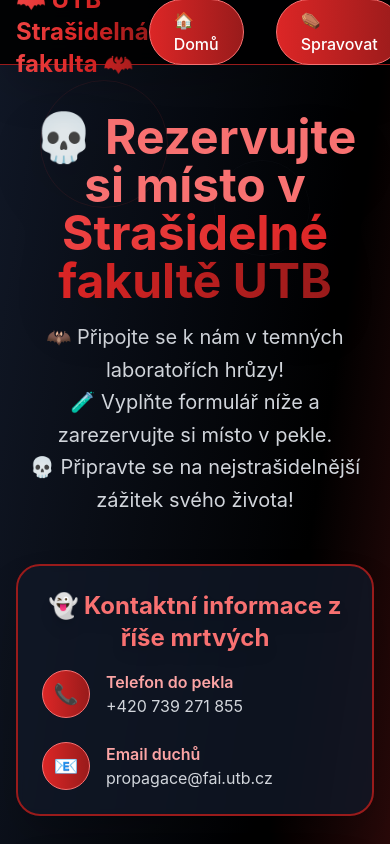
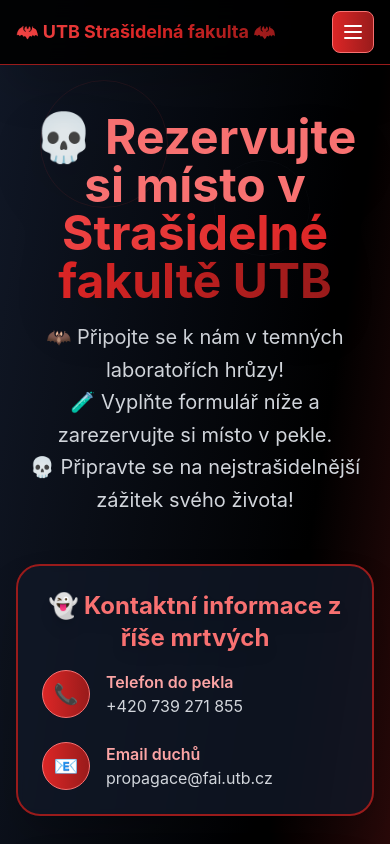
Before and after one commit to KristianZednikovic/UTB_Resys, a React (Create React App) app in the folder frontend/: page /reservations in a window 390 px wide. Shown: the top 844 px of the page. Built offline with nearby package versions, Linux system fonts and the light colour scheme.

Commit message:
Fixed mobile view

```diff
--- a/frontend/src/App.js
+++ b/frontend/src/App.js
@@ -7,7 +7,12 @@
 
 function App() {
   return (
-    <Router>
+    <Router
+      future={{
+        v7_startTransition: true,
+        v7_relativeSplatPath: true,
+      }}
+    >
       <div className="App">
         <Routes>
           <Route path="/" element={<HomePage />} />
--- a/frontend/src/components/HomePage.js
+++ b/frontend/src/components/HomePage.js
@@ -1,5 +1,6 @@
 import React from "react";
 import { Link } from "react-router-dom";
+import Navigation from "./Navigation";
 
 const HomePage = () => {
   return (
@@ -13,37 +14,7 @@
       </div>
 
       {/* Navigation */}
-      <nav className="bg-black/90 backdrop-blur-md shadow-2xl sticky top-0 z-50 border-b border-red-800">
-        <div className="max-w-7xl mx-auto px-4 sm:px-6 lg:px-8">
-          <div className="flex justify-between items-center h-16">
-            <div className="flex items-center">
-              <h1 className="text-2xl font-bold bg-gradient-to-r from-red-500 via-red-600 to-red-800 bg-clip-text text-transparent animate-pulse">
-                🦇 UTB Strašidelná fakulta 🦇
-              </h1>
-            </div>
-            <div className="flex space-x-8">
-              <Link
-                to="/"
-                className="bg-gradient-to-r from-red-600 to-red-800 text-white px-6 py-2 rounded-full hover:shadow-2xl transform hover:scale-105 transition-all duration-200 font-medium border border-red-400 hover:border-red-300"
-              >
-                🏠 Domů
-              </Link>
-              <Link
-                to="/manage"
-                className="bg-gradient-to-r from-red-600 to-red-800 text-white px-6 py-2 rounded-full hover:shadow-2xl transform hover:scale-105 transition-all duration-200 font-medium border border-red-400 hover:border-red-300"
-              >
-                ⚰️ Spravovat
-              </Link>
-              <Link
-                to="/reservations"
-                className="bg-gradient-to-r from-red-600 to-red-800 text-white px-6 py-2 rounded-full hover:shadow-2xl transform hover:scale-105 transition-all duration-200 font-medium border border-red-400 hover:border-red-300"
-              >
-                💀 Rezervovat
-              </Link>
-            </div>
-          </div>
-        </div>
-      </nav>
+      <Navigation />
 
       {/* Hero Section */}
       <section className="relative overflow-hidden">
--- a/frontend/src/components/ManageReservation.js
+++ b/frontend/src/components/ManageReservation.js
@@ -1,5 +1,6 @@
 import React, { useState } from "react";
 import { Link } from "react-router-dom";
+import Navigation from "./Navigation";
 
 const ManageReservation = () => {
   const [email, setEmail] = useState("");
@@ -104,37 +105,7 @@
       </div>
 
       {/* Navigation */}
-      <nav className="bg-black/90 backdrop-blur-md shadow-2xl sticky top-0 z-50 border-b border-red-800">
-        <div className="max-w-7xl mx-auto px-4 sm:px-6 lg:px-8">
-          <div className="flex justify-between items-center h-16">
-            <Link to="/" className="flex items-center">
-              <h1 className="text-2xl font-bold bg-gradient-to-r from-red-500 via-red-600 to-red-800 bg-clip-text text-transparent animate-pulse">
-                🦇 UTB Strašidelná fakulta 🦇
-              </h1>
-            </Link>
-            <div className="flex space-x-8">
-              <Link
-                to="/"
-                className="bg-gradient-to-r from-red-600 to-red-800 text-white px-6 py-2 rounded-full hover:shadow-2xl transform hover:scale-105 transition-all duration-200 font-medium border border-red-400 hover:border-red-300"
-              >
-                🏠 Domů
-              </Link>
-              <Link
-                to="/reservations"
-                className="bg-gradient-to-r from-red-600 to-red-800 text-white px-6 py-2 rounded-full hover:shadow-2xl transform hover:scale-105 transition-all duration-200 font-medium border border-red-400 hover:border-red-300"
-              >
-                💀 Rezervovat
-              </Link>
-              <Link
-                to="/manage"
-                className="bg-gradient-to-r from-red-600 to-red-800 text-white px-6 py-2 rounded-full hover:shadow-2xl transform hover:scale-105 transition-all duration-200 font-medium border border-red-400 hover:border-red-300"
-              >
-                ⚰️ Spravovat
-              </Link>
-            </div>
-          </div>
-        </div>
-      </nav>
+      <Navigation />
 
       {/* Main Content */}
       <div className="max-w-4xl mx-auto px-4 sm:px-6 lg:px-8 py-12">
--- /dev/null
+++ b/frontend/src/components/Navigation.js
@@ -0,0 +1,111 @@
+import React, { useState } from "react";
+import { Link } from "react-router-dom";
+
+const Navigation = () => {
+  const [isMobileMenuOpen, setIsMobileMenuOpen] = useState(false);
+
+  const toggleMobileMenu = () => {
+    setIsMobileMenuOpen(!isMobileMenuOpen);
+  };
+
+  return (
+    <nav className="bg-black/90 backdrop-blur-md shadow-2xl sticky top-0 z-50 border-b border-red-800 min-w-[350px]">
+      <div className="max-w-7xl mx-auto px-4 sm:px-6 lg:px-8">
+        <div className="flex justify-between items-center h-16">
+          {/* Logo/Title */}
+          <Link to="/" className="flex items-center flex-shrink-0">
+            <h1 className="text-lg sm:text-xl lg:text-2xl font-bold bg-gradient-to-r from-red-500 via-red-600 to-red-800 bg-clip-text text-transparent animate-pulse">
+              🦇 UTB Strašidelná fakulta 🦇
+            </h1>
+          </Link>
+
+          {/* Desktop Navigation */}
+          <div className="hidden md:flex space-x-8">
+            <Link
+              to="/"
+              className="bg-gradient-to-r from-red-600 to-red-800 text-white px-6 py-2 rounded-full hover:shadow-2xl transform hover:scale-105 transition-all duration-200 font-medium border border-red-400 hover:border-red-300"
+            >
+              🏠 Domů
+            </Link>
+            <Link
+              to="/manage"
+              className="bg-gradient-to-r from-red-600 to-red-800 text-white px-6 py-2 rounded-full hover:shadow-2xl transform hover:scale-105 transition-all duration-200 font-medium border border-red-400 hover:border-red-300"
+            >
+              ⚰️ Spravovat
+            </Link>
+            <Link
+              to="/reservations"
+              className="bg-gradient-to-r from-red-600 to-red-800 text-white px-6 py-2 rounded-full hover:shadow-2xl transform hover:scale-105 transition-all duration-200 font-medium border border-red-400 hover:border-red-300"
+            >
+              💀 Rezervovat
+            </Link>
+          </div>
+
+          {/* Mobile menu button */}
+          <div className="md:hidden">
+            <button
+              onClick={toggleMobileMenu}
+              className="bg-gradient-to-r from-red-600 to-red-800 text-white p-2 rounded-lg hover:shadow-2xl transform hover:scale-105 transition-all duration-200 border border-red-400 hover:border-red-300"
+              aria-label="Toggle mobile menu"
+            >
+              <svg
+                className="w-6 h-6"
+                fill="none"
+                stroke="currentColor"
+                viewBox="0 0 24 24"
+                xmlns="http://www.w3.org/2000/svg"
+              >
+                {isMobileMenuOpen ? (
+                  <path
+                    strokeLinecap="round"
+                    strokeLinejoin="round"
+                    strokeWidth={2}
+                    d="M6 18L18 6M6 6l12 12"
+                  />
+                ) : (
+                  <path
+                    strokeLinecap="round"
+                    strokeLinejoin="round"
+                    strokeWidth={2}
+                    d="M4 6h16M4 12h16M4 18h16"
+                  />
+                )}
+              </svg>
+            </button>
+          </div>
+        </div>
+
+        {/* Mobile Navigation Menu */}
+        {isMobileMenuOpen && (
+          <div className="md:hidden">
+            <div className="px-2 pt-2 pb-3 space-y-1 bg-black/95 backdrop-blur-md rounded-lg mt-2 border border-red-800">
+              <Link
+                to="/"
+                className="block bg-gradient-to-r from-red-600 to-red-800 text-white px-4 py-3 rounded-lg hover:shadow-2xl transform hover:scale-105 transition-all duration-200 font-medium border border-red-400 hover:border-red-300"
+                onClick={() => setIsMobileMenuOpen(false)}
+              >
+                🏠 Domů
+              </Link>
+              <Link
+                to="/manage"
+                className="block bg-gradient-to-r from-red-600 to-red-800 text-white px-4 py-3 rounded-lg hover:shadow-2xl transform hover:scale-105 transition-all duration-200 font-medium border border-red-400 hover:border-red-300"
+                onClick={() => setIsMobileMenuOpen(false)}
+              >
+                ⚰️ Spravovat
+              </Link>
+              <Link
+                to="/reservations"
+                className="block bg-gradient-to-r from-red-600 to-red-800 text-white px-4 py-3 rounded-lg hover:shadow-2xl transform hover:scale-105 transition-all duration-200 font-medium border border-red-400 hover:border-red-300"
+                onClick={() => setIsMobileMenuOpen(false)}
+              >
+                💀 Rezervovat
+              </Link>
+            </div>
+          </div>
+        )}
+      </div>
+    </nav>
+  );
+};
+
+export default Navigation;
--- a/frontend/src/components/ReservationPage.js
+++ b/frontend/src/components/ReservationPage.js
@@ -1,5 +1,6 @@
 import React, { useState } from "react";
 import { Link } from "react-router-dom";
+import Navigation from "./Navigation";
 
 const ReservationPage = () => {
   const [formData, setFormData] = useState({
@@ -186,37 +187,7 @@
       </div>
 
       {/* Navigation */}
-      <nav className="bg-black/90 backdrop-blur-md shadow-2xl sticky top-0 z-50 border-b border-red-800">
-        <div className="max-w-7xl mx-auto px-4 sm:px-6 lg:px-8">
-          <div className="flex justify-between items-center h-16">
-            <Link to="/" className="flex items-center">
-              <h1 className="text-2xl font-bold bg-gradient-to-r from-red-500 via-red-600 to-red-800 bg-clip-text text-transparent animate-pulse">
-                🦇 UTB Strašidelná fakulta 🦇
-              </h1>
-            </Link>
-            <div className="flex space-x-8">
-              <Link
-                to="/"
-                className="bg-gradient-to-r from-red-600 to-red-800 text-white px-6 py-2 rounded-full hover:shadow-2xl transform hover:scale-105 transition-all duration-200 font-medium border border-red-400 hover:border-red-300"
-              >
-                🏠 Domů
-              </Link>
-              <Link
-                to="/manage"
-                className="bg-gradient-to-r from-red-600 to-red-800 text-white px-6 py-2 rounded-full hover:shadow-2xl transform hover:scale-105 transition-all duration-200 font-medium border border-red-400 hover:border-red-300"
-              >
-                ⚰️ Spravovat
-              </Link>
-              <Link
-                to="/reservations"
-                className="bg-gradient-to-r from-red-600 to-red-800 text-white px-6 py-2 rounded-full hover:shadow-2xl transform hover:scale-105 transition-all duration-200 font-medium border border-red-400 hover:border-red-300"
-              >
-                💀 Rezervovat
-              </Link>
-            </div>
-          </div>
-        </div>
-      </nav>
+      <Navigation />
 
       {/* Main Content */}
       <div className="max-w-7xl mx-auto px-4 sm:px-6 lg:px-8 py-12">
```
